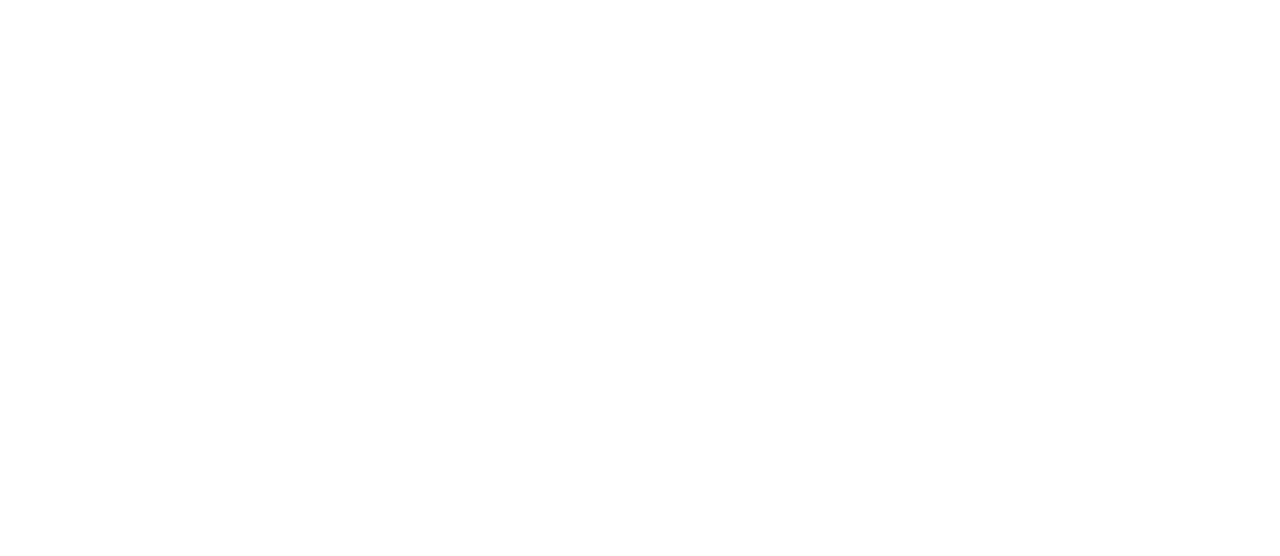
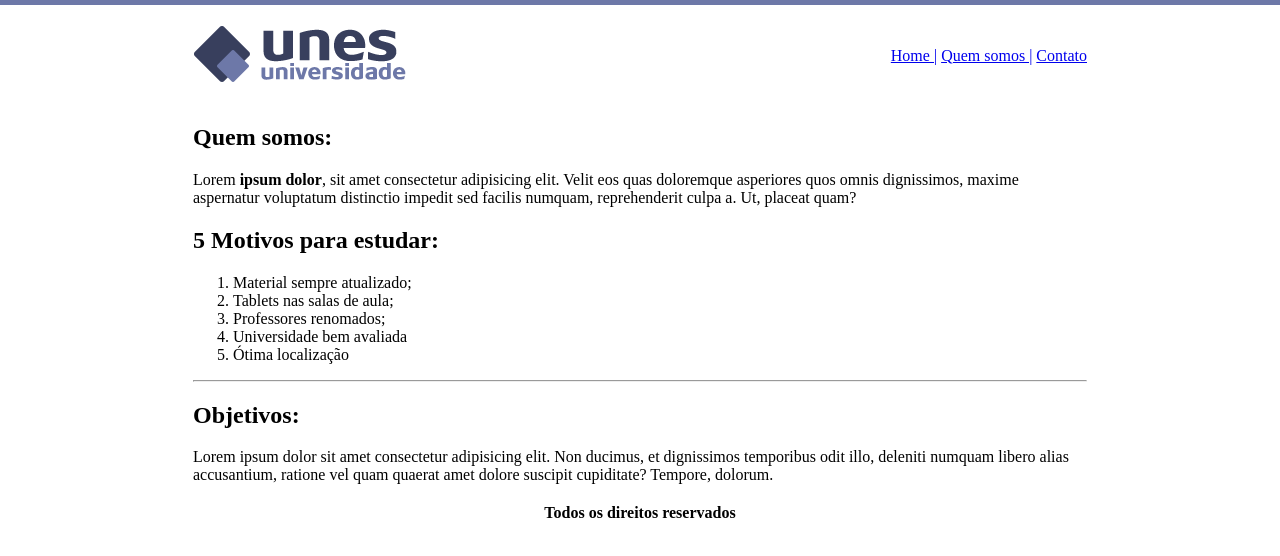
Before and after one commit to vitorsoprani/Estudos-WebDev, a plain HTML site: page Intro_html5/Projeto01/quem_somos.html in a window 1280 px wide. Drawn offline with Linux system fonts and the light colour scheme.

Commit message:
Pagina 'qume somos'

```diff
--- a/Intro_html5/Projeto01/quem_somos.html
+++ b/Intro_html5/Projeto01/quem_somos.html
@@ -3,10 +3,58 @@
     <head>
         <meta charset="UTF-8">
         <meta name="viewport" content="width=device-width, initial-scale=1.0">
-        <title>Document</title>
+        <title>UNES - Quem somos</title>
     </head>
 
-    <body>
+    <body background="imagens/fundo2.png">
+
+        <table border="0" width="900" align="center">
+
+            <tr>
+                <td height="89">
+                    <img src="imagens/logo.png" alt="">
+                </td>
+                <td align="right">
+                    <a href="index.html">Home |</a>
+                    <a href="quem_somos.html">Quem somos |</a>
+                    <a href="contato.html">Contato</a>
+                </td>
+            </tr>
+
+            <tr>
+                <td colspan="2">
+
+                    <h2>Quem somos:</h2>
+                    <p>
+                        Lorem <strong>ipsum dolor</strong>, sit amet consectetur adipisicing elit. Velit eos quas doloremque asperiores quos omnis dignissimos, maxime aspernatur voluptatum distinctio impedit sed facilis numquam, reprehenderit culpa a. Ut, placeat quam?
+                    </p>
+
+                    <h2>5 Motivos para estudar:</h2>
+                    <ol>
+                        <li>Material sempre atualizado;</li>
+                        <li>Tablets nas salas de aula;</li>
+                        <li>Professores renomados;</li>
+                        <li>Universidade bem avaliada</li>
+                        <li>Ótima localização</li>
+                    </ol>
+
+                    <hr>
+
+                    <h2>Objetivos:</h2>
+                    <p>
+                        Lorem ipsum dolor sit amet consectetur adipisicing elit. Non ducimus, et dignissimos temporibus odit illo, deleniti numquam libero alias accusantium, ratione vel quam quaerat amet dolore suscipit cupiditate? Tempore, dolorum.
+                    </p>
+
+                </td>
+            </tr>
+
+            <tr>
+                <th colspan="2">
+                    Todos os direitos reservados
+                </th>
+            </tr>
+
+        </table>
 
     </body>
 </html>
```
Also changed, not shown: Intro_html5/Projeto01/index.html (+1 -1 lines).
